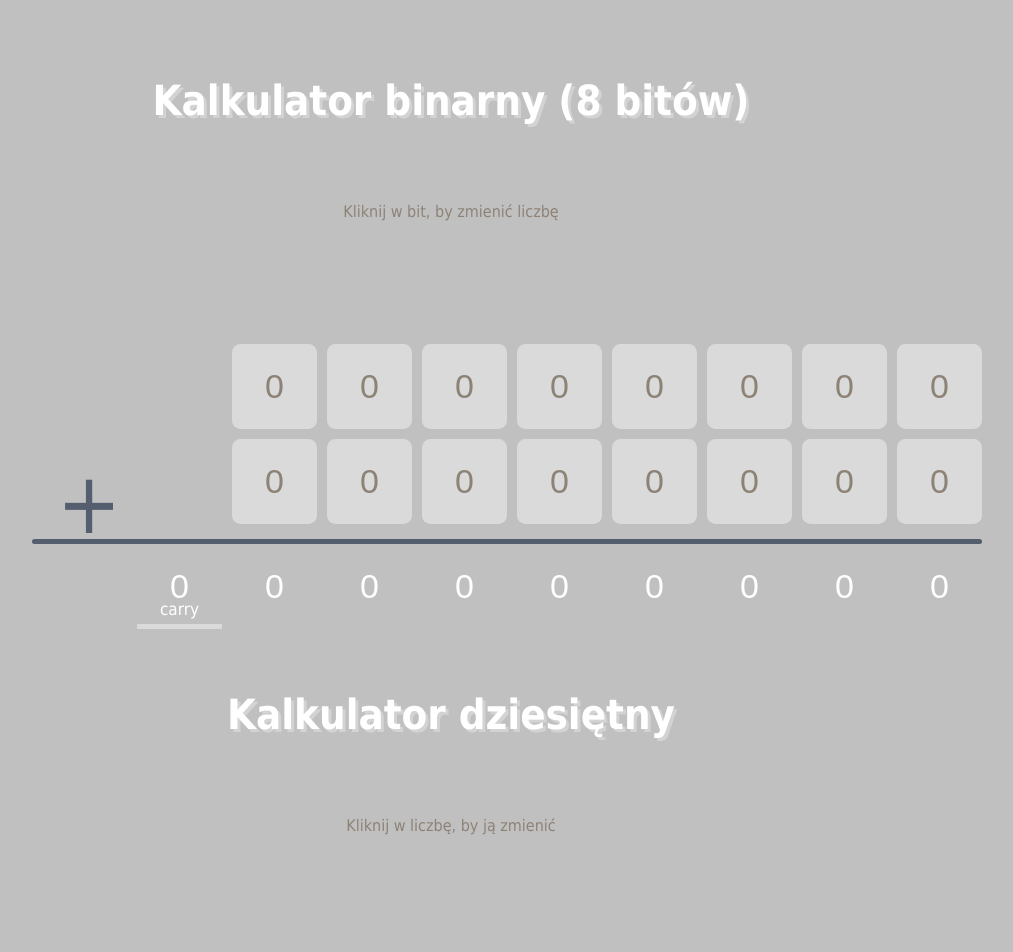
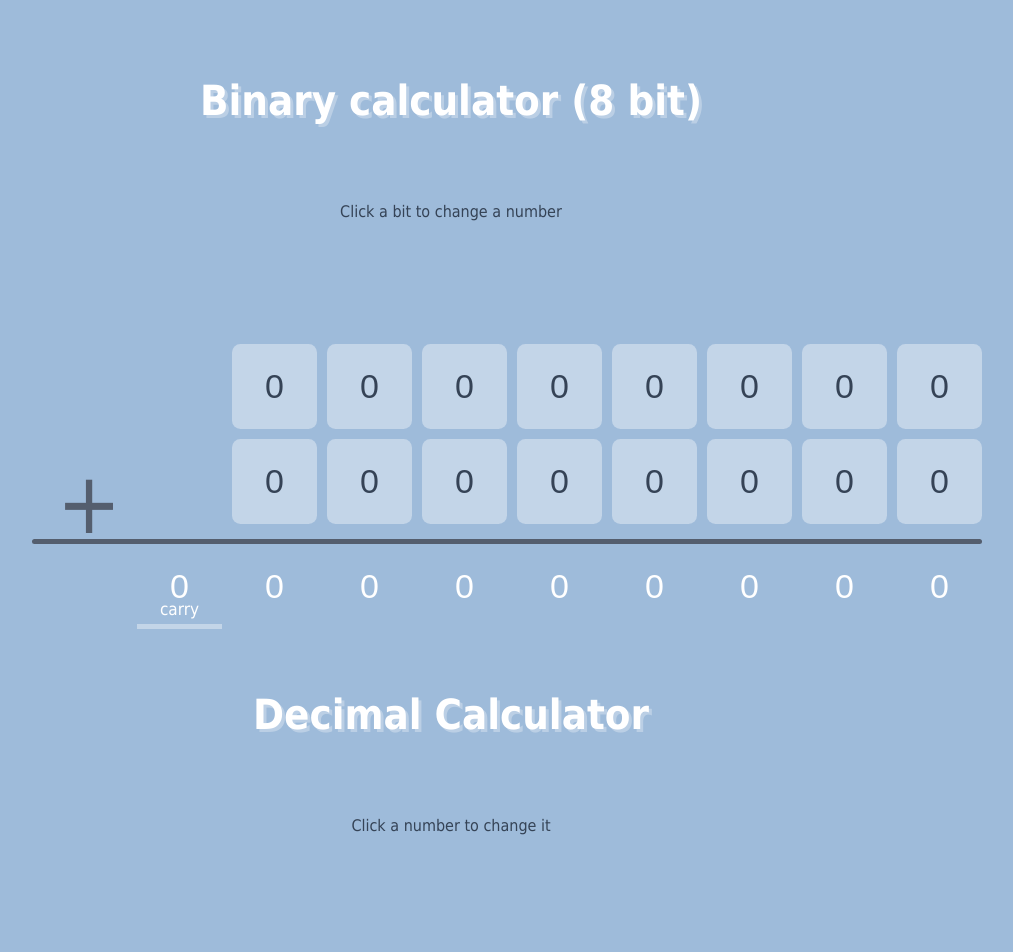
Before and after one commit to RSo21/Bin-Dec-Calculator, a website built with webpack: page index.html in a window 1280 px wide. Shown: the top 952 px of the page, without its empty margins (189-1202 px from the left). Built offline with nearby package versions, Linux system fonts and the light colour scheme.

Commit message:
add changes

```diff
--- a/index.html
+++ b/index.html
@@ -7,8 +7,8 @@
 <body>
 
   <section>
-    <h2>Kalkulator binarny (8 bitów)</h2>
-    <p class = "info">Kliknij w bit, by zmienić liczbę<br /></p>
+    <h2>Binary calculator (8 bit)</h2>
+    <p class = "info">Click a bit to change a number<br /></p>
         <form class="binary-calculator">
 
           <div class="group-number">
@@ -183,8 +183,8 @@
    </section>
 
    <section>
-    <h2>Kalkulator dziesiętny</h2>
-    <p class="info">Kliknij w liczbę, by ją zmienić<br /></p>
+    <h2>Decimal Calculator</h2>
+    <p class="info">Click a number to change it<br /></p>
         <form class="dec-calculator">
 
           <div class="group-number">
--- a/js/DecCalculator.js
+++ b/js/DecCalculator.js
@@ -12,7 +12,7 @@ class DecCalculator extends Calculator{
         activeElement.attr('contentEditable', 'true');
 
         activeElement.focus(() =>{
-            $(`<p class = "tooltip">Aby dodać, kliknij!</p>`).appendTo(".operator-bar-tooltip").fadeOut(1000);
+            $(`<p class = "tooltip">To add, click!</p>`).appendTo(".operator-bar-tooltip").fadeOut(1000);
           });
     }
 
--- a/js/style.scss
+++ b/js/style.scss
@@ -9,8 +9,8 @@ $columns: 10;
 $rows: 3;
 
 // colors
-$background: #C0C0C0;
-$text-color: #8D8276;
+$background: #9EBBDA;
+$text-color: #354356;
 $interface: #545E6E;
 $highlight: white;
 
```
Also changed, not shown: js/out.js (+2 -2 lines), readme.md.
